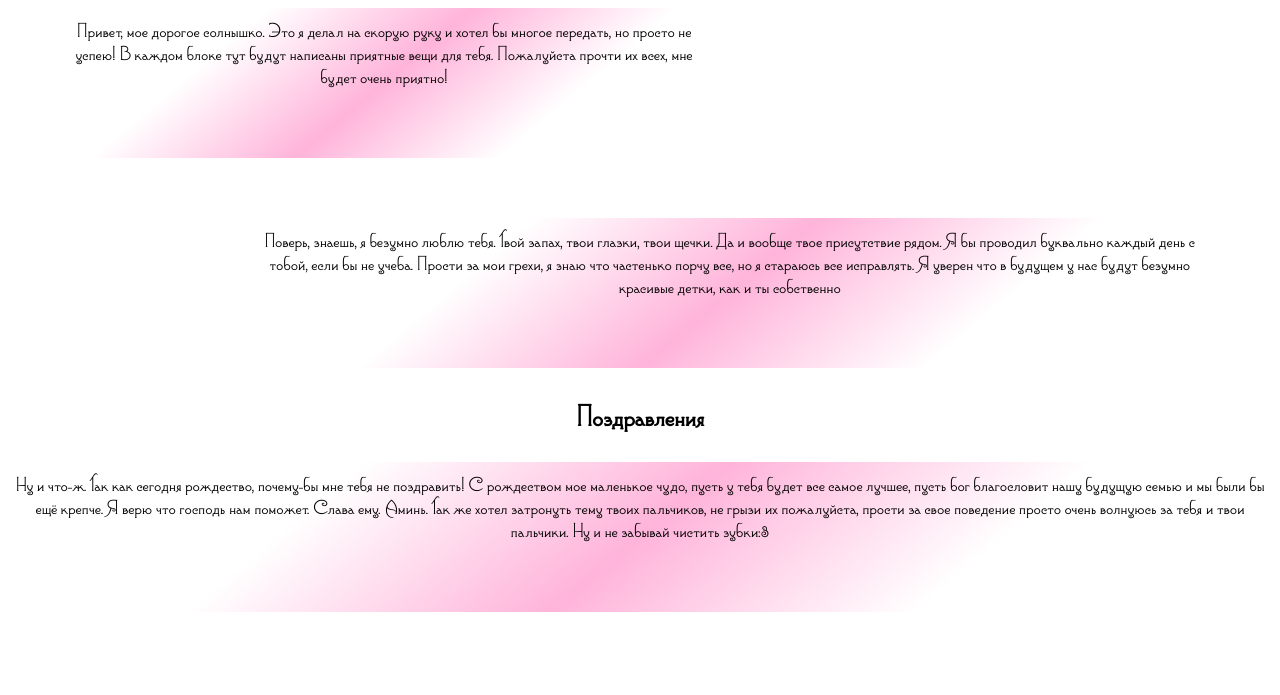
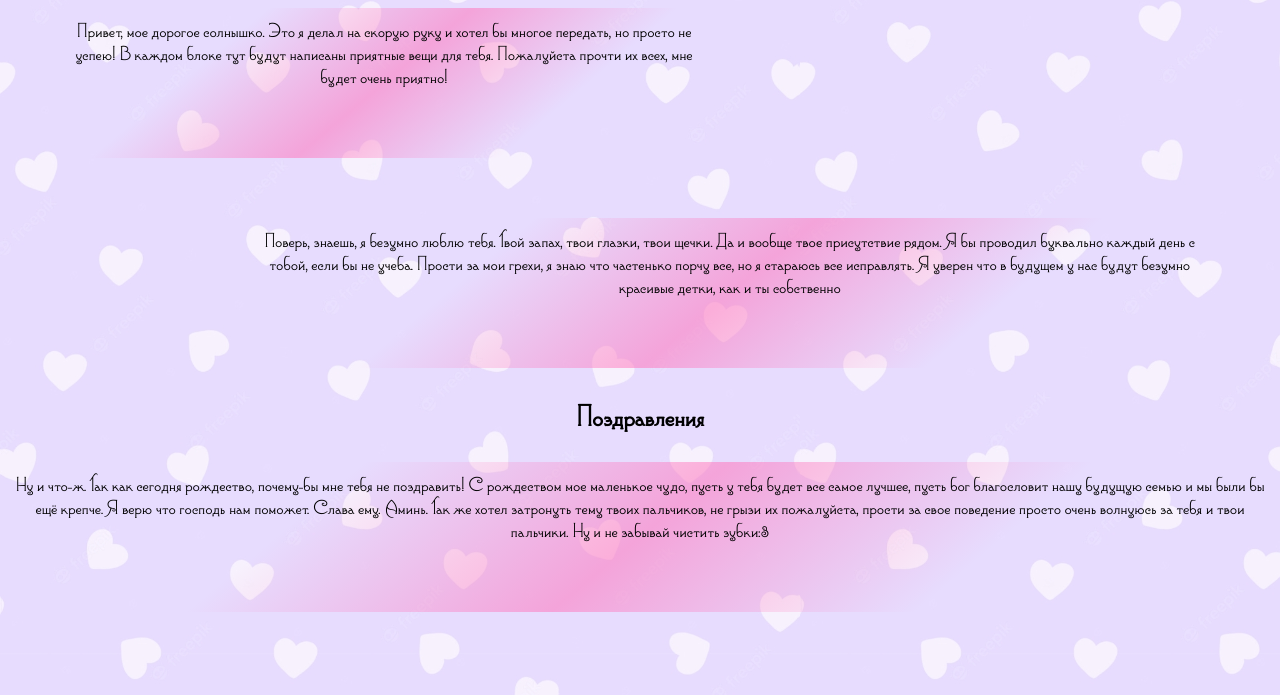
Before and after one commit to YaroslavShutov/forlina, a plain HTML site: page index.html in a window 1280 px wide. Shown: the part 105-800 px from the top of the page. Drawn offline with Linux system fonts and the light colour scheme; files whose address does not match are found by name.

Commit message:
Update style.css

```diff
--- a/style.css
+++ b/style.css
@@ -26,7 +26,7 @@ body{
   display: flex;
   align-items: center;
   height: 100vh;
-  background: url(yaroslavshutov.github.io/forlina/image/background.jpg);
+  background: url(image/background.jpg);
   background-size: contain;
   flex-direction: column
 }
```
